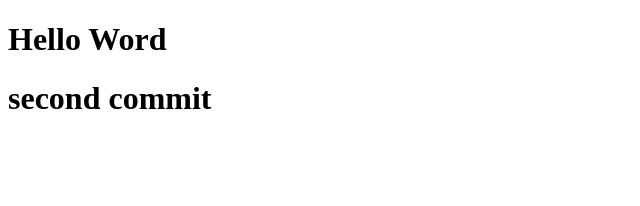
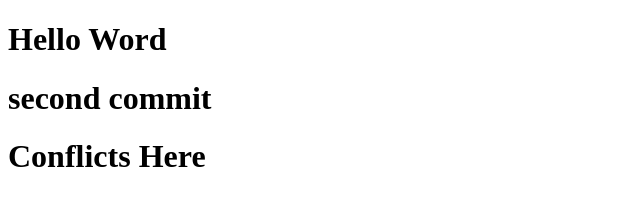
Before and after one commit to TruongChiLinh/ProjectDevops, a plain HTML site: page index.html in a window 1280 px wide. Shown: the whole page, without its empty margins (0-640 px from the left). Drawn offline with Linux system fonts and the light colour scheme.

Commit message:
create conflicts

```diff
--- a/index.html
+++ b/index.html
@@ -8,5 +8,6 @@
 <body>
     <h1>Hello Word</h1>
     <h1>second commit</h1>
+    <h1>Conflicts Here</h1>
 </body>
 </html>
```
